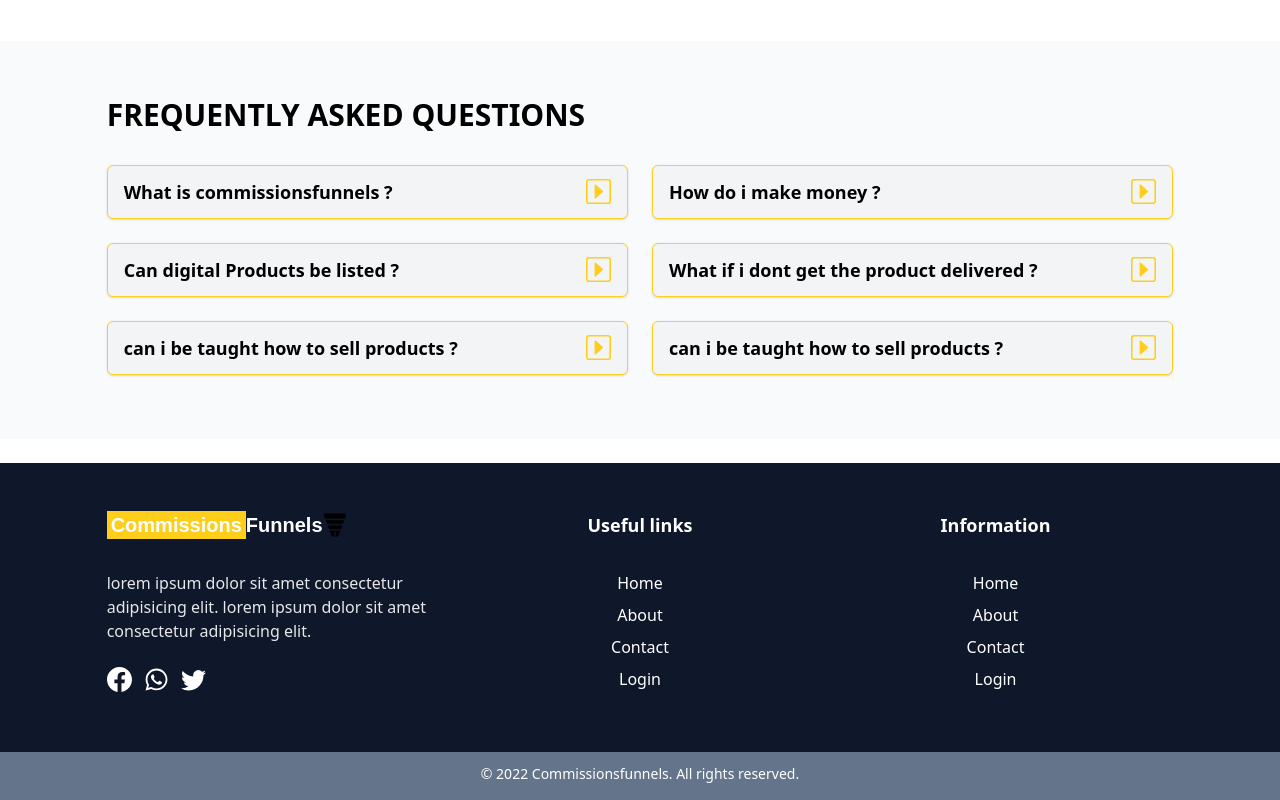
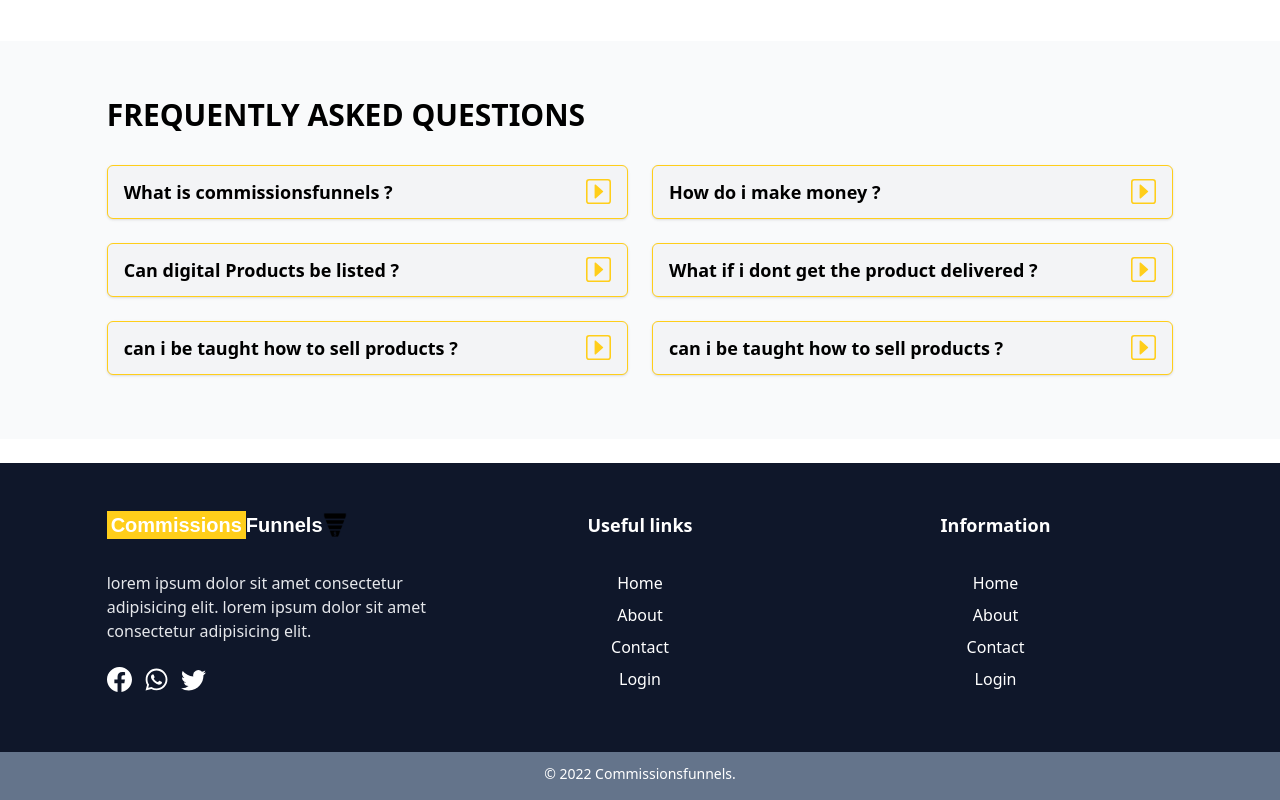
Before and after one commit to emeraldhycient/commissionsfunnels, a React (Vite) app: page / in a window 1280 px wide. Shown: the part 4136-4936 px from the top of the page. Built offline with nearby package versions, Linux system fonts and the light colour scheme; a web font is replaced by a local one.

Commit message:
[update] footer content reduced and social icons added

```diff
--- a/src/components/footer.jsx
+++ b/src/components/footer.jsx
@@ -79,9 +79,7 @@
       </div>
       <div className="h-12 bg-slate-500">
         <div className="flex items-center justify-center text-white text-center font-medium pt-3">
-          <p className="text-sm">
-            © 2022 Commissionsfunnels. All rights reserved.
-          </p>
+          <p className="text-sm">© 2022 Commissionsfunnels.</p>
         </div>
       </div>
     </section>
```
